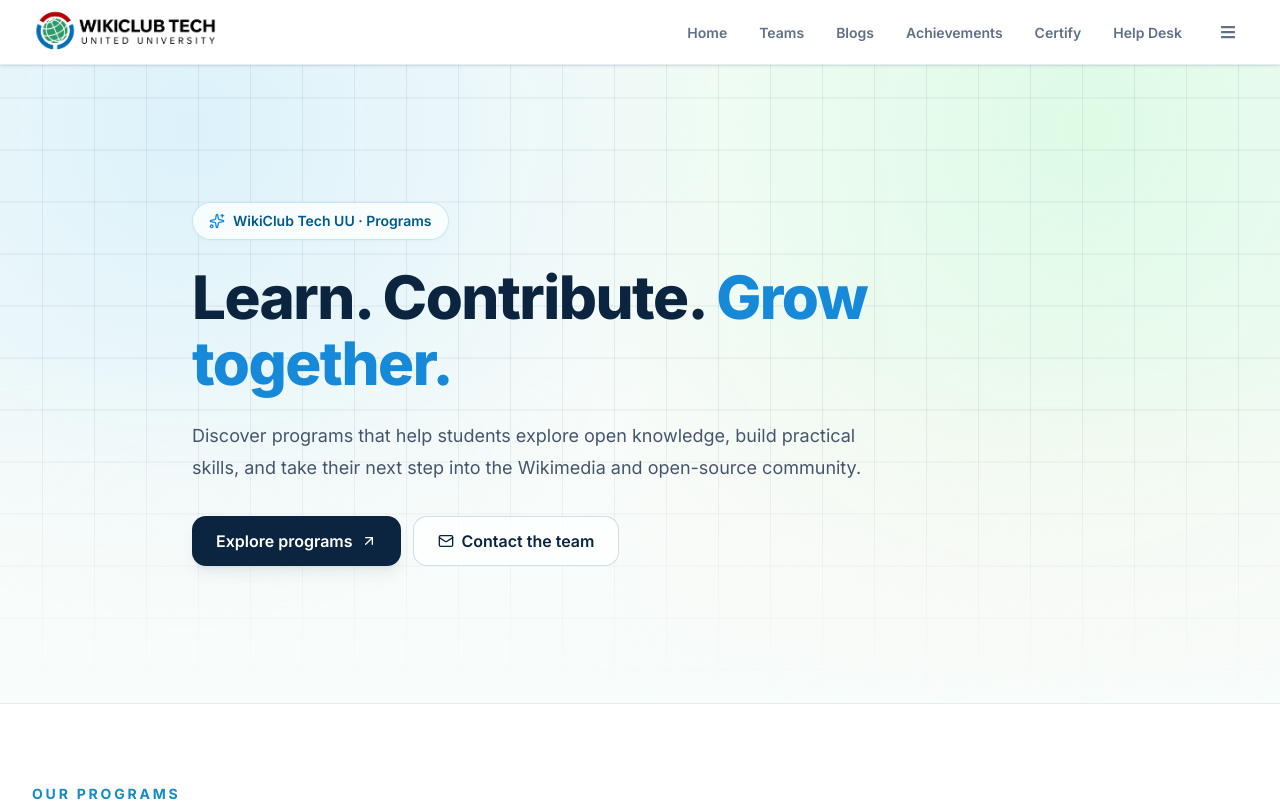
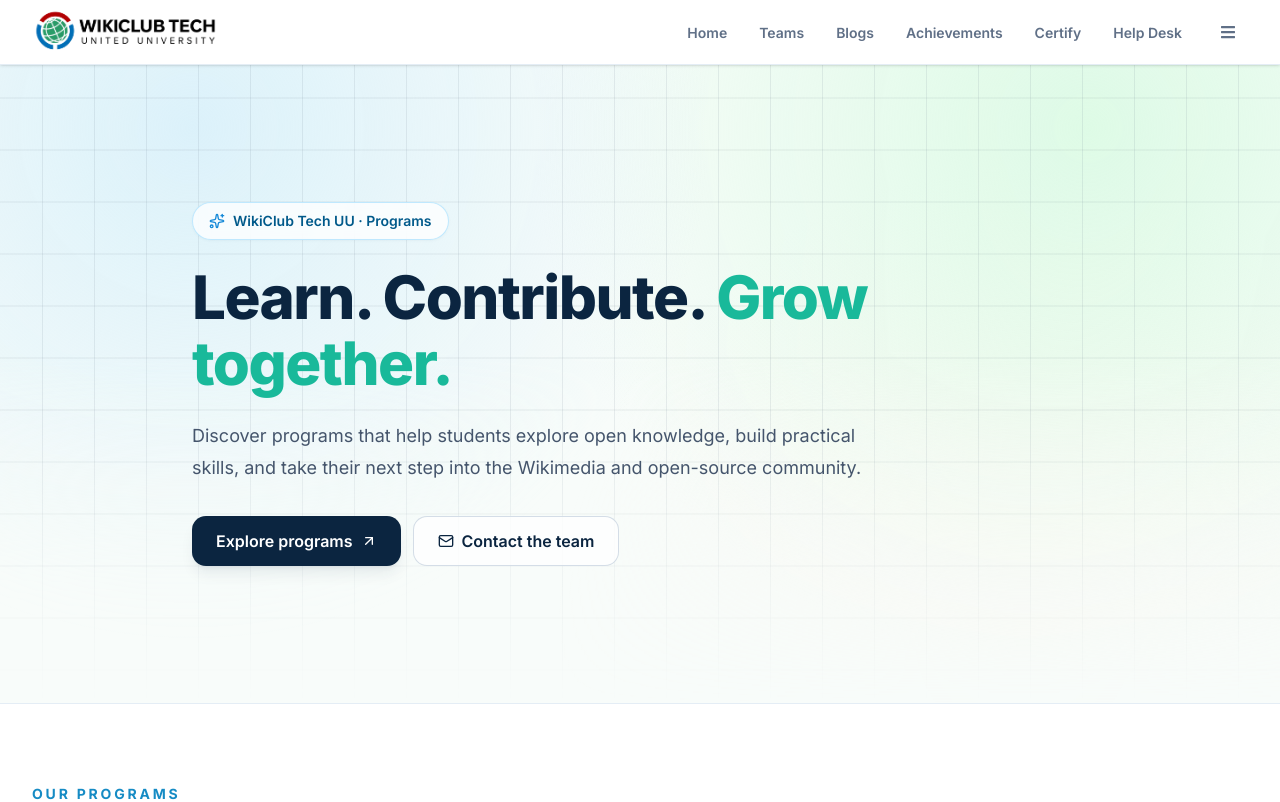
Before and after one commit to wikiclubtechuu/WikiClub-Tech-UU, a Next.js app: page /programs in a window 1280 px wide. Shown: the top 802 px of the page. Built offline with nearby package versions, Linux system fonts and the light colour scheme.

Commit message:
Change Grow together heading accent to mint green

```diff
--- a/src/app/programs/page.tsx
+++ b/src/app/programs/page.tsx
@@ -91,7 +91,7 @@ export default function ProgramsPage() {
 
             <h1 className="mt-6 max-w-4xl text-4xl font-extrabold leading-tight tracking-tight text-[#0b2540] sm:text-5xl sm:leading-[1.1] lg:text-6xl">
               Learn. Contribute.{" "}
-              <span className="text-[#1689d8]">
+              <span className="text-[#19b99a]">
                 Grow together.
               </span>
             </h1>
```
